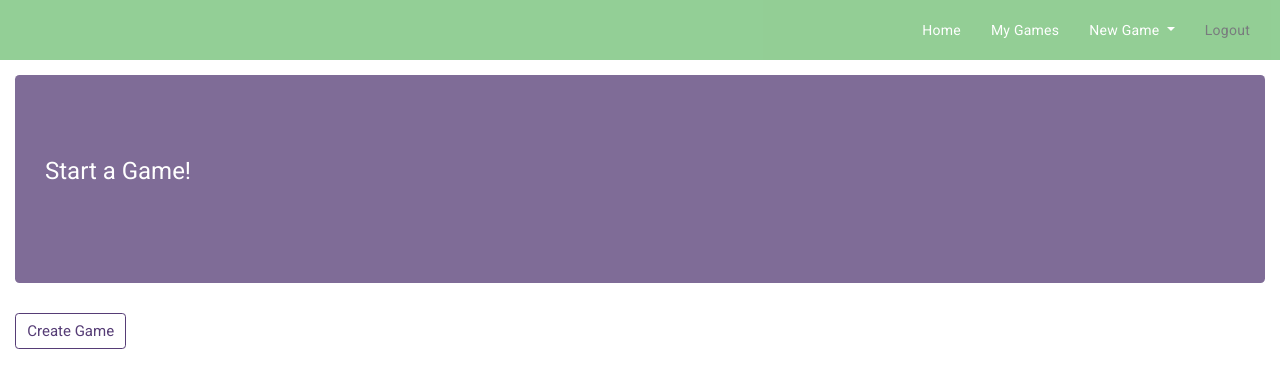
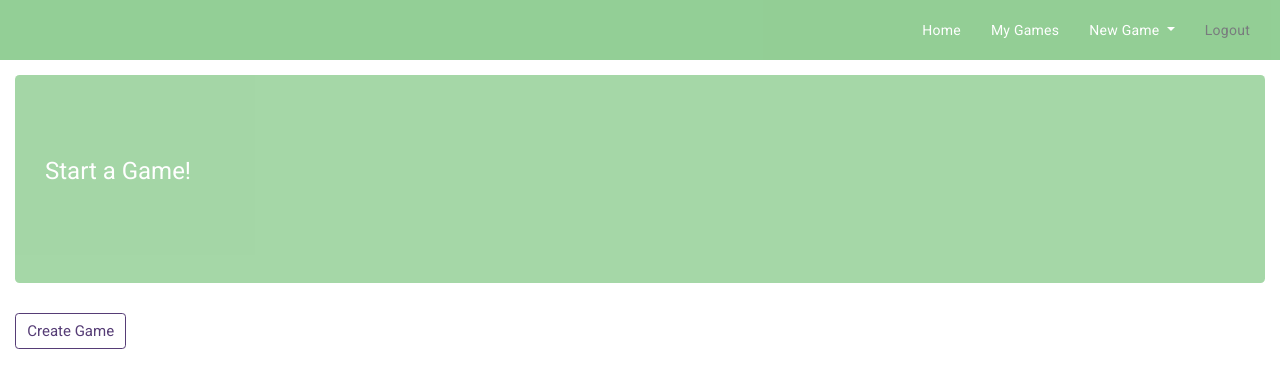
Before and after one commit to sethschallau/battleshipBlueTeam, an Angular app: page /new-game in a window 1280 px wide. Shown: the top 388 px of the page. Built offline with nearby package versions, Linux system fonts and the light colour scheme.

Commit message:
Updated styling for join and start games

```diff
--- a/src/styles.css
+++ b/src/styles.css
@@ -69,9 +69,10 @@
     }
 
     .jumbotron {
-      background-color: #563d76c1;
+      background-color: #4CAF50;
       padding-top: 80px;
       padding-bottom: 80px;
+      opacity: 50%;
     }
 
     .jumbotron h1 {
```
